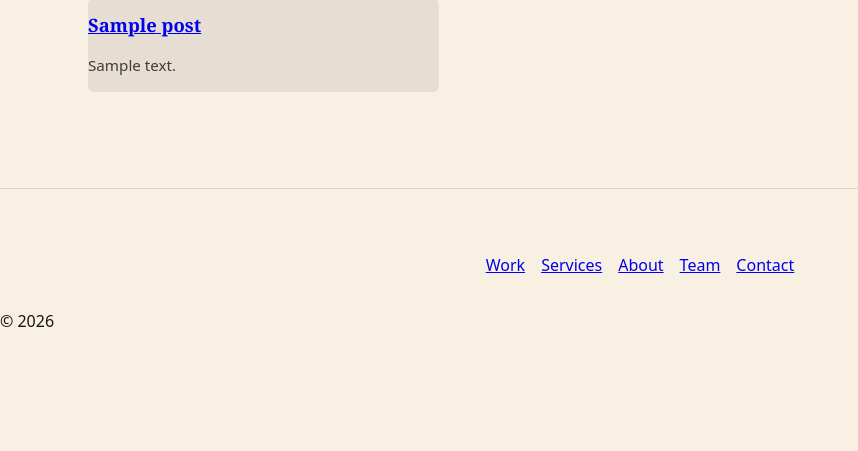
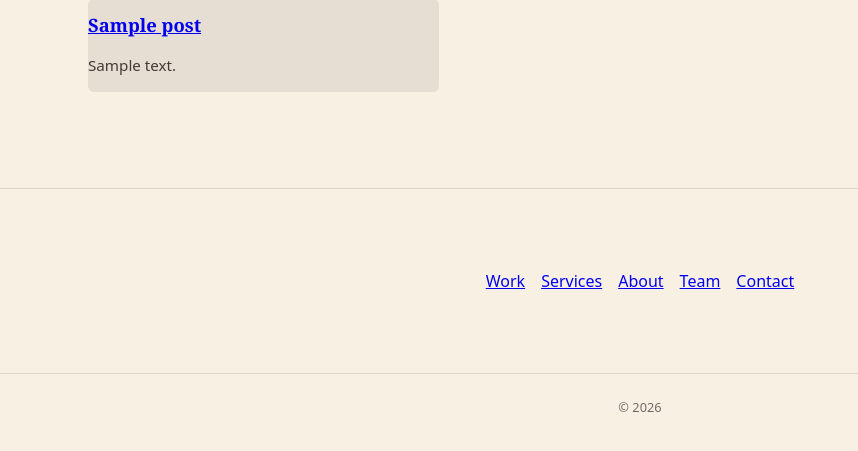
Before and after one commit to LabibTajremin/Studio_profile_Wordpress, a WordPress theme: template themes/maapkathi-theme/index.php in a window 1280 px wide. Shown: the part 162-613 px from the top of the page, without its empty margins (0-858 px from the left). Run offline with PHP 8.4 and a stand-in for WordPress, Linux system fonts and the light colour scheme; the site name, menu and one post (Sample post) are stand-ins, and other content is empty; some libraries are stand-ins or nearby versions.

Commit message:
Align the footer copyright line, which sat outside the container
The copyright <p> was rendered outside .mk-site-footer__inner and had
no CSS rule of its own anywhere, so it inherited nothing: no max-width,
no horizontal padding, no alignment. It ran flush to the viewport's
left edge while every other footer element sat inside the 1200px
padded container — visibly misaligned.

Wrapped it in a .mk-site-footer__bottom bar and gave .mk-copyright the
same max-width/padding-inline as the container, centered and muted,
matching the reference footer's own separated copyright bar
(SiteFooter.tsx). Also moved the footer's vertical padding from the
outer element onto the inner container so the new divider spans full
width rather than being inset by the padding.

```diff
--- a/themes/maapkathi-theme/assets/css/base.css
+++ b/themes/maapkathi-theme/assets/css/base.css
@@ -202,9 +202,25 @@ h1, h2, h3, h4, h5, h6 {
 }
 
 /* Footer */
-.mk-site-footer { padding-block: 3rem; border-top: 1px solid color-mix(in srgb, var(--foreground) 12%, transparent); }
-.mk-site-footer__inner { max-width: 1200px; margin-inline: auto; padding-inline: clamp(1.25rem, 4vw, 3rem); display: flex; flex-wrap: wrap; gap: 2rem; justify-content: space-between; }
+.mk-site-footer { border-top: 1px solid color-mix(in srgb, var(--foreground) 12%, transparent); }
+.mk-site-footer__inner { max-width: 1200px; margin-inline: auto; padding-inline: clamp(1.25rem, 4vw, 3rem); padding-block: clamp(2.5rem, 6vw, 4rem); display: flex; flex-wrap: wrap; gap: 2rem; justify-content: space-between; }
 .mk-site-footer nav ul { list-style: none; display: flex; flex-wrap: wrap; gap: 1rem; padding: 0; }
+
+/* The copyright is its own full-width bar with a divider above it, like
+   the reference's footer — it previously sat outside .mk-site-footer__inner
+   with no styles at all, so it ran flush to the viewport edge while every
+   other footer element was aligned to the container. */
+.mk-site-footer__bottom { border-top: 1px solid color-mix(in srgb, var(--foreground) 12%, transparent); }
+.mk-copyright {
+	max-width: 1200px;
+	margin-inline: auto;
+	padding-inline: clamp(1.25rem, 4vw, 3rem);
+	padding-block: 1.5rem;
+	margin-block: 0;
+	text-align: center;
+	font-size: 0.8rem;
+	opacity: 0.6;
+}
 
 /* Contact form */
 .mk-contact__grid { display: grid; grid-template-columns: 1fr 1.4fr; gap: 3rem; }
--- a/themes/maapkathi-theme/parts/footer.php
+++ b/themes/maapkathi-theme/parts/footer.php
@@ -98,9 +98,11 @@ if ( $mk_socials ) {
 		</address>
 	</div>
 
-	<p class="mk-copyright">
-		&copy; <?php echo esc_html( gmdate( 'Y' ) ); ?> <?php echo esc_html( $mk_studio_name ); ?>
-	</p>
+	<div class="mk-site-footer__bottom">
+		<p class="mk-copyright">
+			&copy; <?php echo esc_html( gmdate( 'Y' ) ); ?> <?php echo esc_html( $mk_studio_name ); ?>
+		</p>
+	</div>
 
 	<script type="application/ld+json"><?php echo wp_json_encode( $mk_org ); // phpcs:ignore WordPress.Security.EscapeOutput.OutputNotEscaped ?></script>
 </footer>
```
